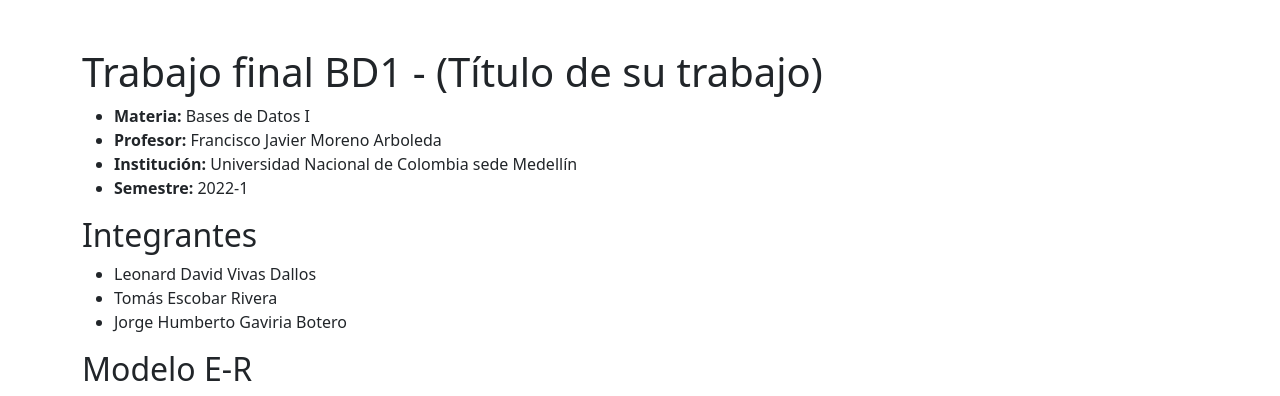
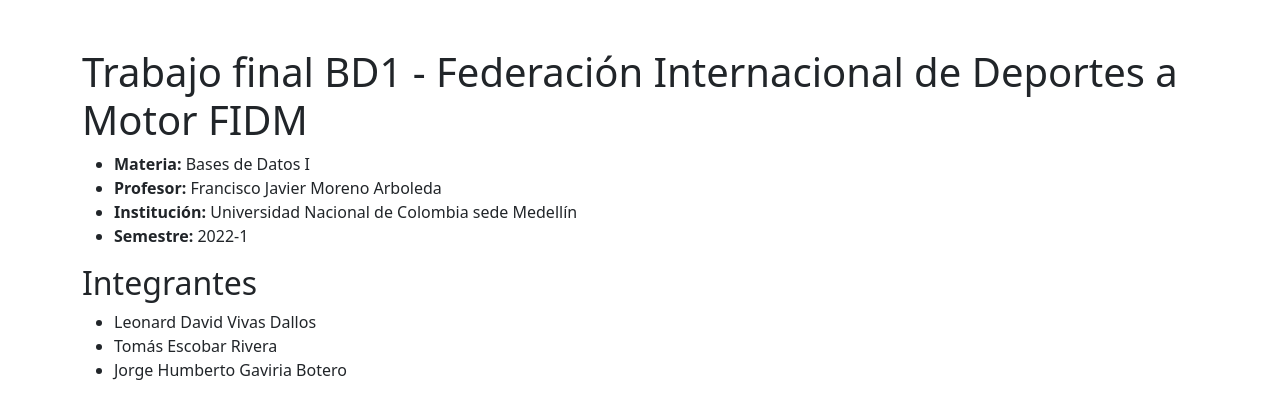
Before and after one commit to jogaviriab/www, a PHP site: page / in a window 1280 px wide. Shown: the top 396 px of the page. Run offline with PHP 8.4, Linux system fonts and the light colour scheme.

Commit message:
Actualización Nombre

```diff
--- a/index.php
+++ b/index.php
@@ -14,7 +14,7 @@
 <body>
 <div class="container mt-5">
 
-    <h1>Trabajo final BD1 - (Título de su trabajo)</h1>
+    <h1>Trabajo final BD1 - Federación Internacional de Deportes a Motor FIDM</h1>
 
     <div class="informacion">
         <ul>
```
